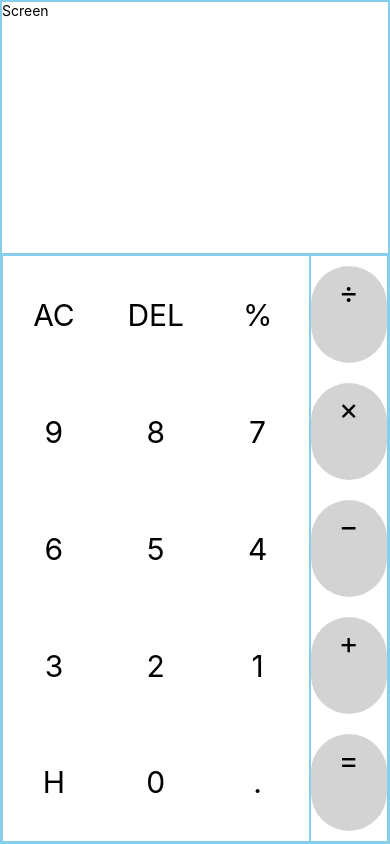
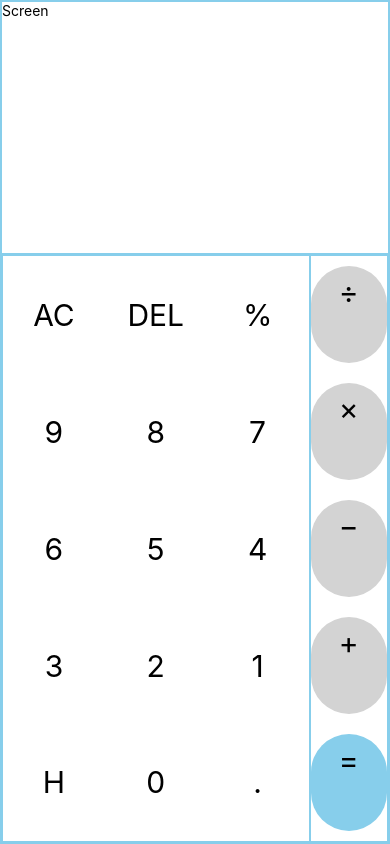
Before and after one commit to D-Coder135/CalC-App_React-Native, a React Native app: screen / in a window 390 px wide. Built offline with nearby package versions, Linux system fonts and the light colour scheme.

Commit message:
add the backgroundColor property for the equalsButton attribute

```diff
--- a/components/Buttons.js
+++ b/components/Buttons.js
@@ -182,6 +182,7 @@ const styles = StyleSheet.create({
         height: 40,
         paddingTop: 8,
         borderRadius: 40,
+        backgroundColor: 'skyblue'
     },
 
     rightSideButton: {
```
